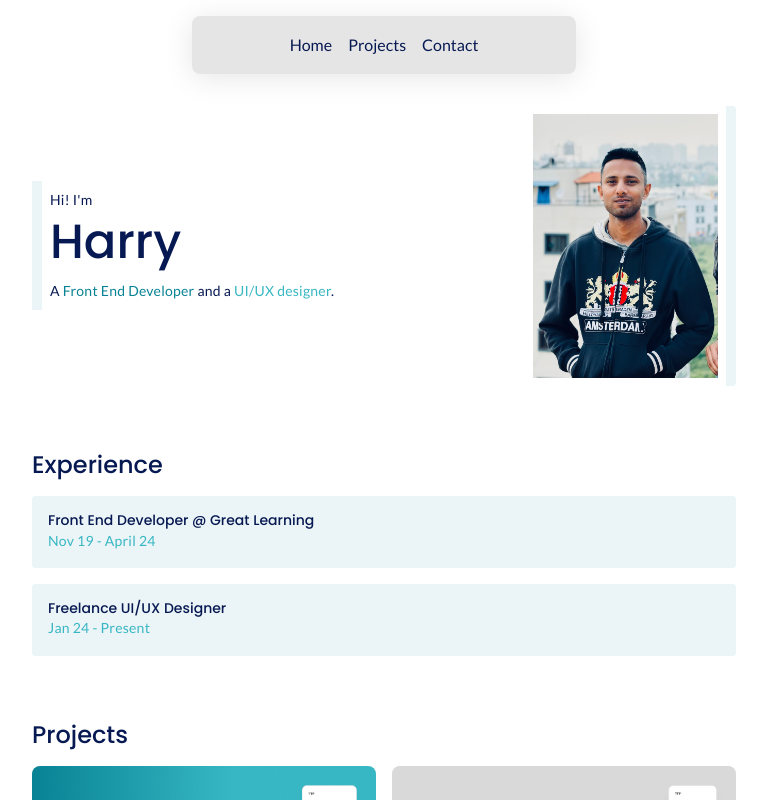
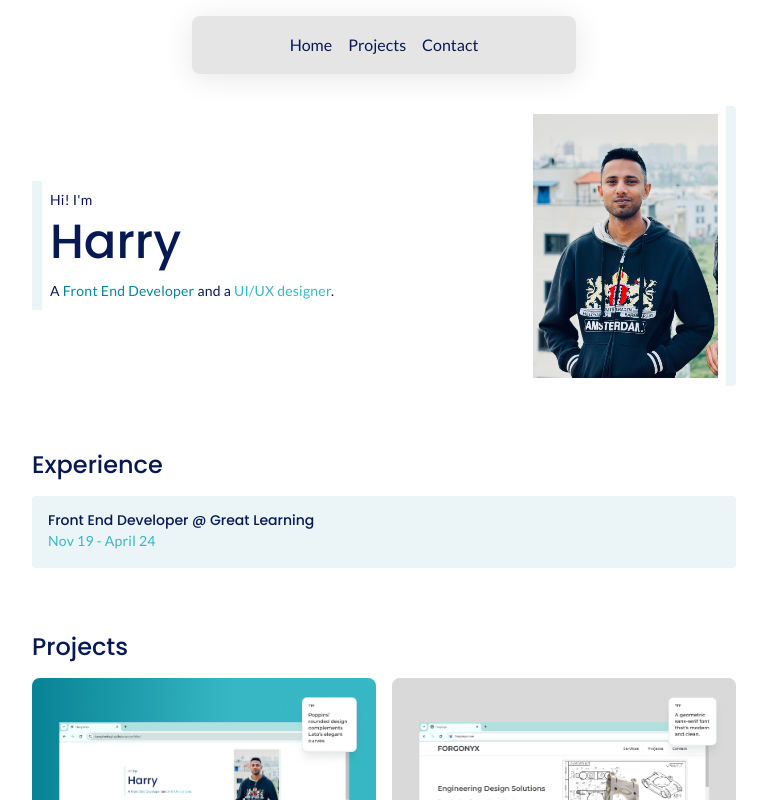
Before and after one commit to harrythettayil/portfolio-react, a React (Vite) app: page / in a window 1280 px wide. Shown: the top 800 px of the page, without its empty margins (256-1023 px from the left). Built offline with nearby package versions, Linux system fonts and the light colour scheme.

Commit message:
exp update

```diff
--- a/src/components/experience/exp.js
+++ b/src/components/experience/exp.js
@@ -2,11 +2,7 @@ const exp = [
   {
     title: "Front End Developer @ Great Learning",
     time: "Nov 19 - April 24",
-  },
-  {
-    title: "Freelance UI/UX Designer",
-    time: "Jan 24 - Present",
-  },
+  }
 ]
 
 export default exp;
```
